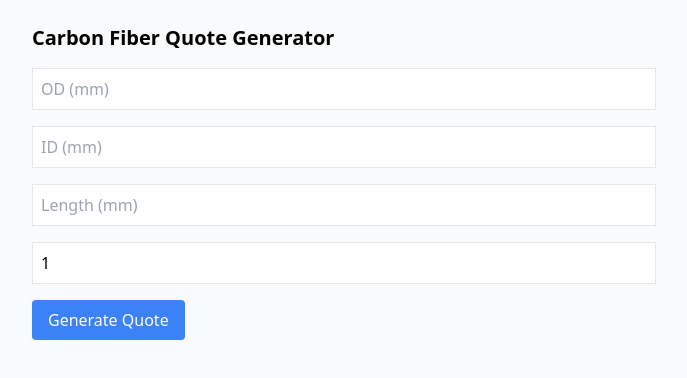
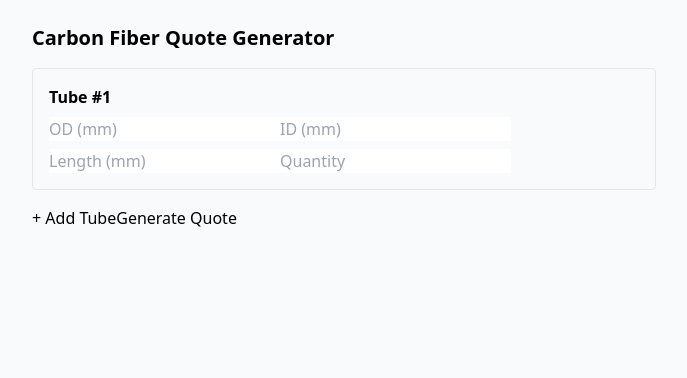
Before and after one commit to KaranNawab07/Quotation-EE, a React (Vite) app: page / in a window 1280 px wide. Shown: the top 378 px of the page, without its empty margins (296-983 px from the left). Built offline with nearby package versions, Linux system fonts and the light colour scheme.

Commit message:
Update App.jsx

```diff
--- a/src/App.jsx
+++ b/src/App.jsx
@@ -2,24 +2,35 @@ import { useState } from 'react';
 import jsPDF from 'jspdf';
 
 export default function App() {
-  const [od, setOd] = useState(0);
-  const [id, setId] = useState(0);
-  const [length, setLength] = useState(0);
-  const [qty, setQty] = useState(1);
+  const [tubes, setTubes] = useState([{ od: '', id: '', length: '', qty: '' }]);
   const [quote, setQuote] = useState('');
 
   const density = 1.65;
   const ratePerKg = 13900;
 
+  const handleChange = (i, field, val) => {
+    const arr = [...tubes];
+    arr[i][field] = val;
+    setTubes(arr);
+  };
+
+  const addTube = () => setTubes([...tubes, { od: '', id: '', length: '', qty: '' }]);
+
   const generateQuote = () => {
-    const thickness = (od - id) / 2;
-    const volume = (Math.PI / 4) * (od ** 2 - id ** 2) * length / 1000;
-    const weight = volume * density / 1000;
-    const price = Math.round(weight * ratePerKg);
+    let out = "Thank you...\n\nQUOTE:\n\n";
+    tubes.forEach((t, i) => {
+      const od = parseFloat(t.od), id = parseFloat(t.id), len = parseFloat(t.length), qty = parseInt(t.qty);
+      const thick = ((od - id) / 2).toFixed(2);
+      const vol = (Math.PI / 4)*(od*od - id*id)*len/1000;
+      const weight = vol * density / 1000;
+      const price = Math.round(weight * ratePerKg);
 
-    const text = `Thank you for your inquiry. Please find below our quotation for the same.\n\nQUOTE:\n\n[1] Name : Carbon Fiber Round Tube\n\nSizes :  ${od} mm OD x ${id} mm ID x ${length} mm L [ ${thickness.toFixed(2)} mm thickness]  \nFinish of surface : Matte finish\nMaterial : Carbon fiber Bi-directional 3K woven fabric + Epoxy resin as matrix.\nProcess : Roll wrap\nQty./lot required : ${qty} nos\nPrice/ pcs. : Rs.${price}/-\n\nNote:\n[1] The dimensional tolerance for Tube is : OD +/- 0.1 mm, Length + 2-5 mm.\n\nTerms & Conditions:\nPayment : 50% advance along with the Purchase order, remaining amount to be paid prior to dispatch.\nTaxes : 18 % GST Extra as actual\nInspection : At our end\nPacking : Extra as actual\nFreight : Extra as actual.\nValidity : 7 days.\n\nHoping to receive your valued order.`;
-
-    setQuote(text);
+      out += `[${i+1}] Name : Carbon Fiber Round Tube\n\n`;
+      out += `Sizes :  ${od} mm OD x ${id} mm ID x ${len} mm L [ ${thick} mm thickness]\n`;
+      out += `Qty./lot required : ${qty} nos\nPrice/ pcs. : Rs.${price}/-\n\n`;
+    });
+    out += "Note:\n[1] ...\n\nTerms & Conditions:\n...";
+    setQuote(out);
   };
 
   const downloadPDF = () => {
@@ -32,16 +43,22 @@ export default function App() {
   return (
     <div className="max-w-2xl mx-auto p-6 space-y-4">
       <h1 className="text-xl font-bold">Carbon Fiber Quote Generator</h1>
-      <input type="number" placeholder="OD (mm)" className="border p-2 w-full" onChange={e => setOd(Number(e.target.value))} />
-      <input type="number" placeholder="ID (mm)" className="border p-2 w-full" onChange={e => setId(Number(e.target.value))} />
-      <input type="number" placeholder="Length (mm)" className="border p-2 w-full" onChange={e => setLength(Number(e.target.value))} />
-      <input type="number" placeholder="Quantity" defaultValue={1} className="border p-2 w-full" onChange={e => setQty(Number(e.target.value))} />
-      <button className="bg-blue-500 text-white px-4 py-2 rounded" onClick={generateQuote}>Generate Quote</button>
+      {tubes.map((t, i) => (
+        <div key={i} className="border p-4 rounded bg-gray-50 space-y-2">
+          <h2 className="font-semibold">Tube #{i+1}</h2>
+          <input value={t.od} onChange={e => handleChange(i,'od',e.target.value)} placeholder="OD (mm)" />
+          <input value={t.id} onChange={e => handleChange(i,'id',e.target.value)} placeholder="ID (mm)" />
+          <input value={t.length} onChange={e => handleChange(i,'length',e.target.value)} placeholder="Length (mm)" />
+          <input value={t.qty} onChange={e => handleChange(i,'qty',e.target.value)} placeholder="Quantity" />
+        </div>
+      ))}
+      <button onClick={addTube}>+ Add Tube</button>
+      <button onClick={generateQuote}>Generate Quote</button>
 
       {quote && (
-        <div className="bg-white p-4 border rounded whitespace-pre-wrap">
+        <div>
           <pre>{quote}</pre>
-          <button className="mt-4 bg-green-600 text-white px-4 py-2 rounded" onClick={downloadPDF}>Download PDF</button>
+          <button onClick={downloadPDF}>Download PDF</button>
         </div>
       )}
     </div>
```
